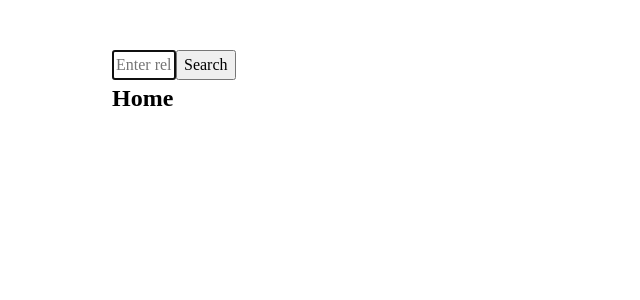
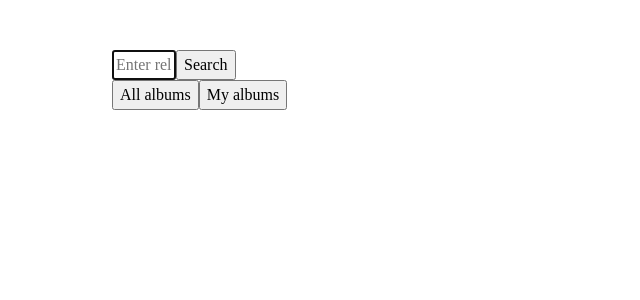
Before and after one commit to CostaNj/ultimate-albums, a React app: page / in a window 1280 px wide. Shown: the top 300 px of the page, without its empty margins (0-640 px from the left). Built offline with nearby package versions, Linux system fonts and the light colour scheme.

Commit message:
add buttons on home page

```diff
--- a/src/pages/home/home.css
+++ b/src/pages/home/home.css
@@ -1,4 +1,52 @@
-.search-bar-container {
-    width: 80%;
-    margin: 0 auto;
+.home-container {
+    width: 100%;
 }
+
+.btn-container {
+    width: 100%;
+    margin-bottom: 64px;
+    display: flex;
+    justify-content: center;
+}
+
+.library-btn {
+    border: 1px solid #606060;
+    padding: 9px 12px;
+    vertical-align: top;
+    font-family: inherit;
+    color: #ddc;
+    box-shadow: none;
+    font-size: 14px;
+    line-height: 16px;
+    font-weight: 600;
+    background: #111;
+    cursor: pointer;
+}
+
+.library-btn:hover {
+    opacity: 0.9;
+}
+
+.library-btn-active {
+    opacity: 0.7;
+    cursor: auto;
+}
+
+.library-btn-active:hover {
+    opacity: 0.7;
+}
+
+.library-btn:focus {
+    border-color: #7a7a7a;
+    outline: none;
+}
+
+.library-btn-left {
+    border-top-left-radius: 8px;
+    border-bottom-left-radius: 8px;
+}
+
+.library-btn-right {
+    border-top-right-radius: 8px;
+    border-bottom-right-radius: 8px;
+}
--- a/src/pages/home/index.js
+++ b/src/pages/home/index.js
@@ -1,5 +1,6 @@
-import React, { useEffect, useCallback } from 'react'
+import React, { useState, useCallback } from 'react'
 import { connect } from 'react-redux'
+import classnames from 'classnames'
 import { createStructuredSelector } from 'reselect'
 import * as selectors from '../../__data__/selectors/search'
 import { searchAction } from '../../__data__/actions'
@@ -9,9 +10,8 @@ import { SearchBar } from '../../components'
 import styles from './home.css'
 
 const Home = ({ searchLine, autocompleteData, handleChangeSearch, history }) => {
-    useEffect(() => {
 
-    }, [])
+    const [isShowAllAlbums, setShowAlbums] = useState(true)
 
     const handleOnSubmit = useCallback(() => {
 
@@ -21,8 +21,16 @@ const Home = ({ searchLine, autocompleteData, handleChangeSearch, history }) =>
         history.push(`/album?id=${id}`)
     }, [searchLine])
 
+    const handleAllAlbumsClick = useCallback(() => {
+        setShowAlbums(true)
+    }, [searchLine, isShowAllAlbums])
+
+    const handleMyAlbums = useCallback(() => {
+        setShowAlbums(false)
+    }, [searchLine, isShowAllAlbums])
+
     return (
-        <>
+        <div className={styles.homeContainer}>
             <SearchBar
                 searchLine={searchLine}
                 onChange={handleChangeSearch}
@@ -30,10 +38,35 @@ const Home = ({ searchLine, autocompleteData, handleChangeSearch, history }) =>
                 autocompleteData={autocompleteData}
                 onClickAlbum={handleOnClickAlbum}
             />
-            <h1>Home</h1>
-            <p>{searchLine}</p>
 
-        </>
+            <div className={styles.btnContainer}>
+                <button
+                    className={
+                        classnames(
+                            styles.libraryBtn,
+                            styles.libraryBtnLeft,
+                            isShowAllAlbums && styles.libraryBtnActive
+                        )
+                    }
+                    onClick={handleAllAlbumsClick}
+                >
+                    <span>All albums</span>
+                </button>
+                <button
+                    className={
+                        classnames(
+                            styles.libraryBtn,
+                            styles.libraryBtnRight,
+                            !isShowAllAlbums && styles.libraryBtnActive
+                        )
+                    }
+                    onClick={handleMyAlbums}
+                >
+                    <span>My albums</span>
+                </button>
+            </div>
+
+        </div>
     )
 }
 
```
